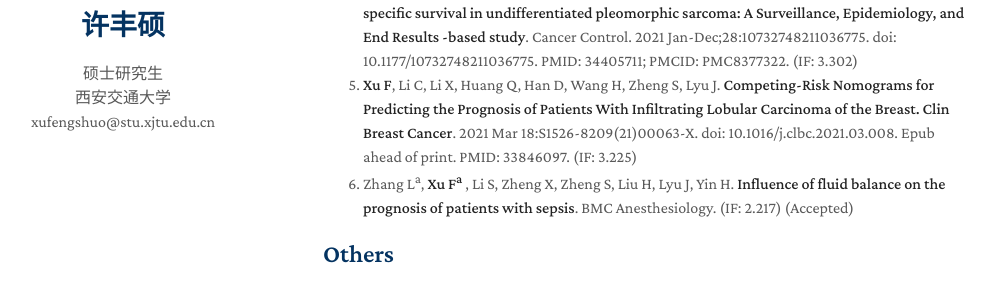
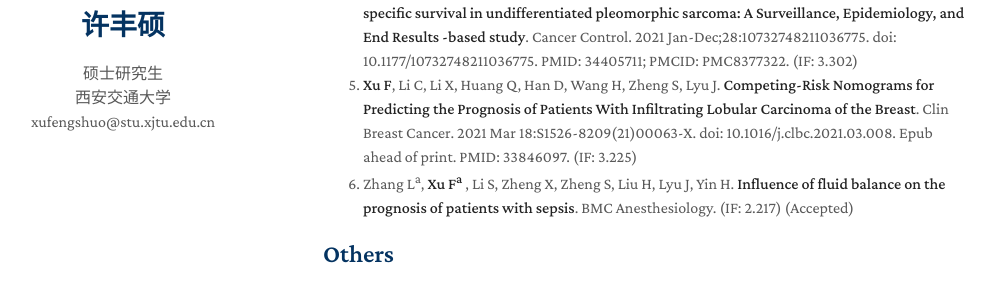
Before and after one commit to XuFengShuo619/CV, a Jekyll site: the page built from index.md, in a window 1280 px wide and 900 px high, scrolled down 620 px. Shown: the part 184-470 px from the top of the window, without its empty margins (147-1148 px from the left). Built offline with Jekyll 4.4.1, drawn with Linux system fonts in a browser that asks for light colours; nearby versions of some CDN libraries; a style sheet for code colours, icons or effects is not loaded; our own code applies the rules of GitHub Pages for plain Markdown files.

```diff
--- a/index.md
+++ b/index.md
@@ -26,7 +26,7 @@ layout: homepage
 2. **Xu F**, Feng X, Zhao F, Huang Q, Han D, Li C, Zheng S, Lyu J. **Competing-risks nomograms for predicting cause-specific mortality in parotid-gland carcinoma: A population-based analysis**. Cancer Med. 2021 Jun;10(11):3756-3769. doi: 10.1002/cam4.3919. Epub 2021 May 7. PMID: 33960711; PMCID: PMC8178487. (IF: 4.452)
 3. **Xu F**, Yang J, Han D, Huang Q, Li C, Zheng S, Wang H, Lyu J. **Nomograms for Estimating Cause-Specific Death Rates of Patients With Inflammatory Breast Cancer: A Competing-Risks Analysis.** Technol Cancer Res Treat. 2021 Jan-Dec;20:15330338211016371. doi: 10.1177/15330338211016371. PMID: 34013802; PMCID: PMC8141985. (IF: 3.399)
 4. **Xu F**, Zhao F, Feng X, Li C, Han D, Zheng S, Liu Y, Lyu J. **Nomogram for predicting cancer-specific survival in undifferentiated pleomorphic sarcoma: A Surveillance, Epidemiology, and End Results -based study**. Cancer Control. 2021 Jan-Dec;28:10732748211036775. doi: 10.1177/10732748211036775. PMID: 34405711; PMCID: PMC8377322. (IF: 3.302)
-5. **Xu F**, Li C, Li X, Huang Q, Han D, Wang H, Zheng S, Lyu J. **Competing-Risk Nomograms for Predicting the Prognosis of Patients With Infiltrating Lobular Carcinoma of the Breast. Clin Breast Cancer**. 2021 Mar 18:S1526-8209(21)00063-X. doi: 10.1016/j.clbc.2021.03.008. Epub ahead of print. PMID: 33846097. (IF: 3.225)
+5. **Xu F**, Li C, Li X, Huang Q, Han D, Wang H, Zheng S, Lyu J. **Competing-Risk Nomograms for Predicting the Prognosis of Patients With Infiltrating Lobular Carcinoma of the Breast**. Clin Breast Cancer. 2021 Mar 18:S1526-8209(21)00063-X. doi: 10.1016/j.clbc.2021.03.008. Epub ahead of print. PMID: 33846097. (IF: 3.225)
 6. Zhang L<sup>a</sup>, **Xu F<sup>a</sup>** , Li S, Zheng X, Zheng S, Liu H, Lyu J, Yin H. **Influence of fluid balance on the prognosis of patients with sepsis**. BMC Anesthesiology. (IF: 2.217) (Accepted)
 
 ## Others
```
